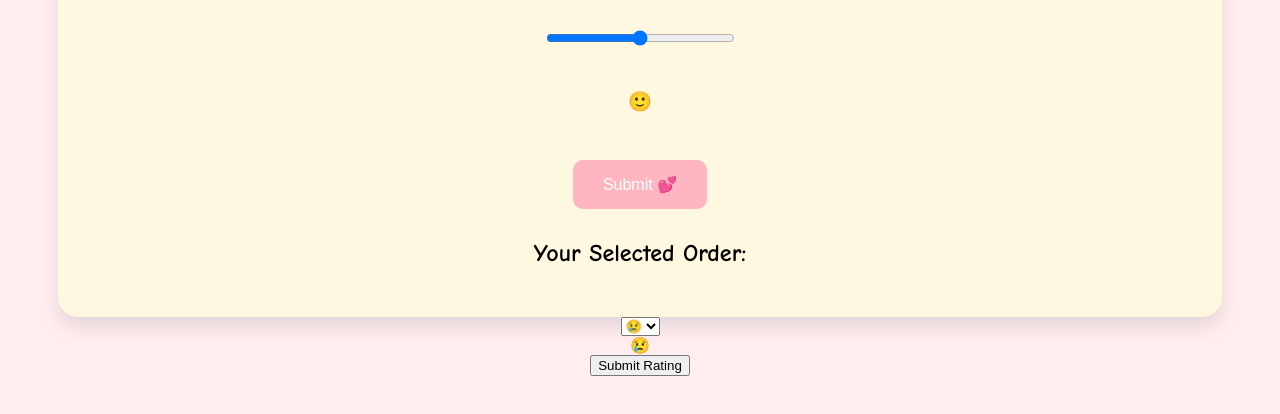
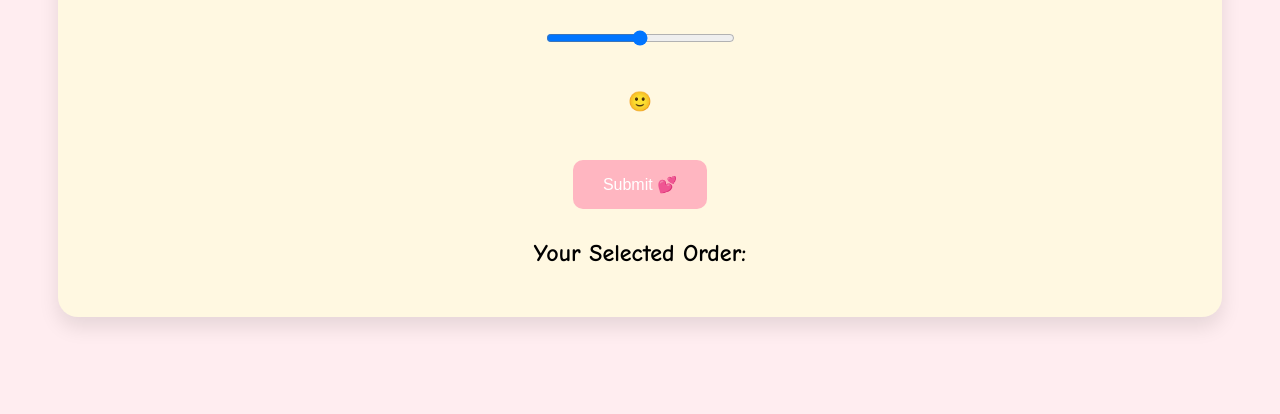
Before and after one commit to ykeahumpy/Asking-her-on-a-date, a website: page rating.html in a window 1280 px wide. Shown: the part 184-598 px from the top of the page. Drawn offline with Linux system fonts and the light colour scheme.

Commit message:
rating.html

```diff
--- a/rating.html
+++ b/rating.html
@@ -28,17 +28,6 @@
       <ul id="selectedMenuItems"></ul>
     </div>
 
-    <select id="excitement" onchange="updateEmoji()">
-        <option value="1">😢</option>
-        <option value="2">😐</option>
-        <option value="3">🙂</option>
-        <option value="4">😊</option>
-        <option value="5">😍</option>
-      </select>
-      <div id="emoji">😢</div>
-
-      <button onclick="submitRating()">Submit Rating</button>
-
     <ul id="selectedMenuItems"></ul>
 
     <script>
@@ -51,11 +40,15 @@
 
       function submitRating() {
         const date = new URLSearchParams(window.location.search).get("date");
-          const selectedItems = JSON.parse(localStorage.getItem("selectedItems")) || [];
-          window.location.href = `summary.html?date=${date}&items=${encodeURIComponent(JSON.stringify(selectedItems))}`;
+        const selectedItems =
+          JSON.parse(localStorage.getItem("selectedItems")) || [];
+        window.location.href = `summary.html?date=${date}&items=${encodeURIComponent(
+          JSON.stringify(selectedItems)
+        )}`;
       }
 
-        const selectedItems = JSON.parse(localStorage.getItem("selectedItems")) || [];
+      const selectedItems =
+        JSON.parse(localStorage.getItem("selectedItems")) || [];
       const menuList = document.getElementById("selectedMenuItems");
 
       selectedItems.forEach((item) => {
@@ -64,6 +57,5 @@
         menuList.appendChild(listItem);
       });
     </script>
-
   </body>
 </html>
```
Lines whose indentation alone changed are shown as unchanged.
